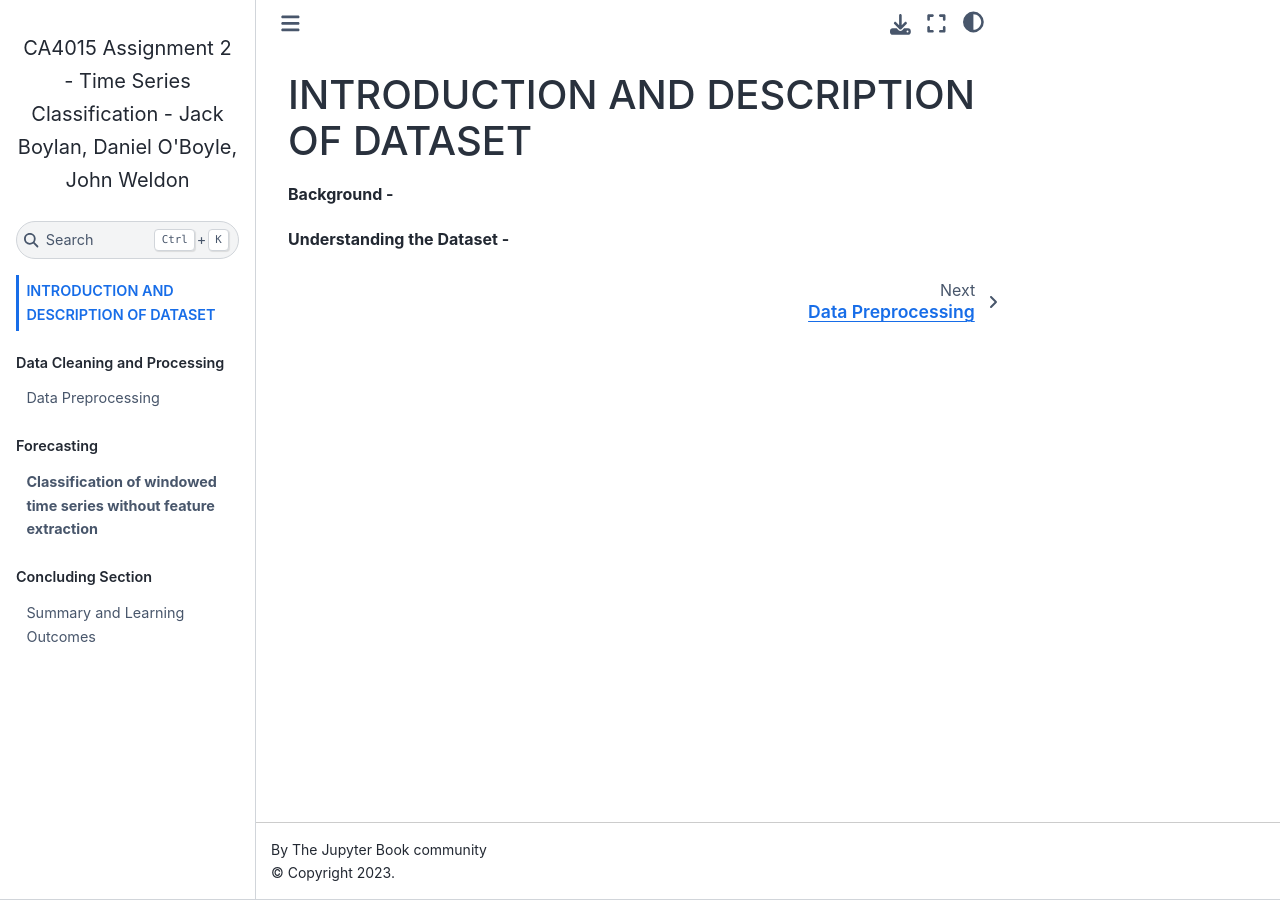
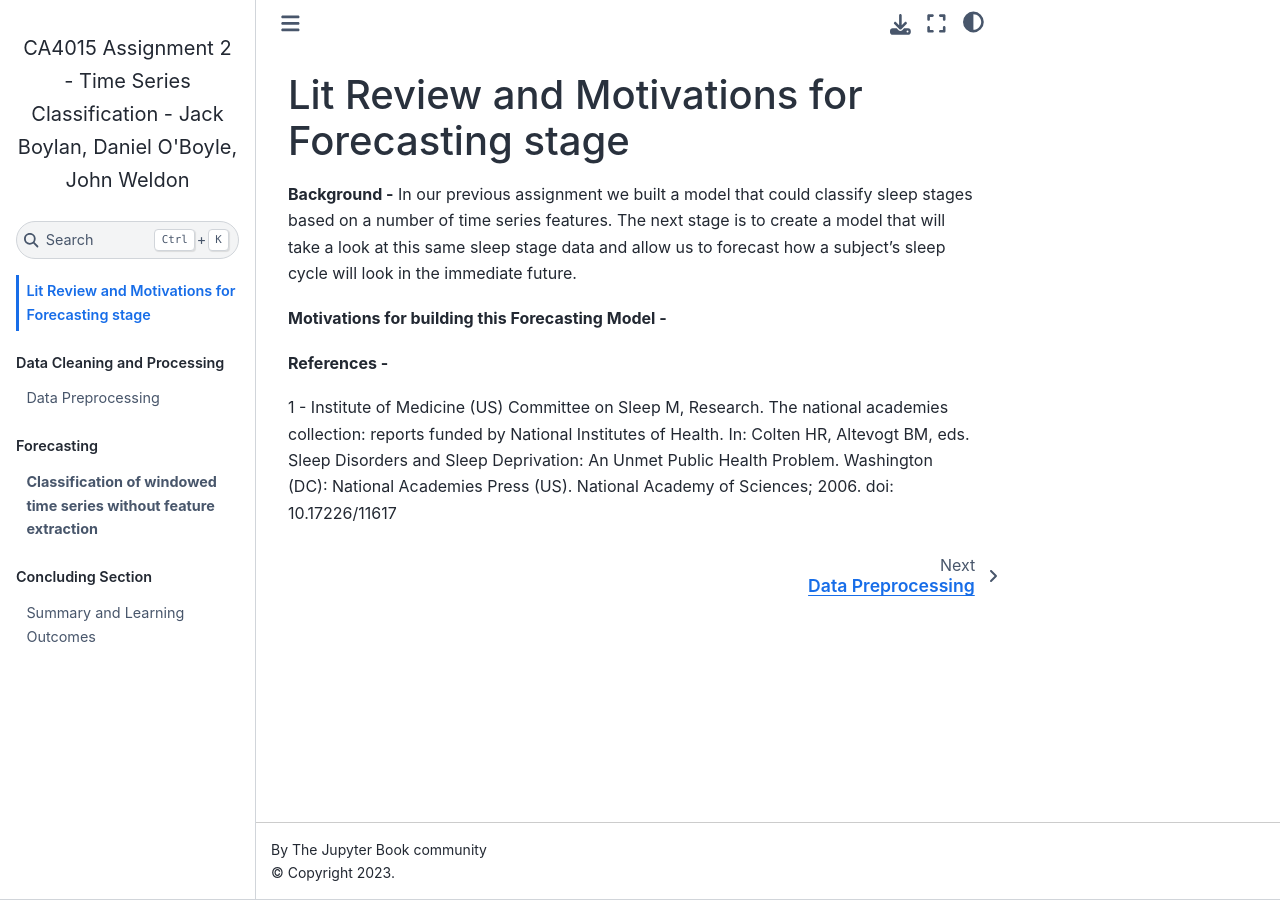
Before and after one commit to weldonj/CA4015_Assignment_3, a Jupyter Book: the page built from Intro_and_Desc_of_Data.md, in a window 1280 px wide. Built offline with Jupyter Book 1.0.4 settings and Sphinx 7.4.7 and the Sphinx Book theme 1.1.4, drawn with Linux system fonts in a browser that asks for light colours.

Commit message:
Update Intro_and_Desc_of_Data.md

```diff
--- a/Intro_and_Desc_of_Data.md
+++ b/Intro_and_Desc_of_Data.md
@@ -1,6 +1,17 @@
-## INTRODUCTION AND DESCRIPTION OF DATASET
+## Lit Review and Motivations for Forecasting stage
 
 **Background -**
+In our previous assignment we built a model that could classify sleep stages based on a number of time series features. The next stage is to create a model that will take a look at this same sleep stage data and allow us to forecast how a subject's sleep cycle will look in the immediate future.
+
+**Motivations for building this Forecasting Model -**
 
 
-**Understanding the Dataset -**
+
+**References -**
+
+1 - Institute of Medicine (US) Committee on Sleep M, Research.
+    The national academies collection: reports funded by
+    National Institutes of Health. In: Colten HR, Altevogt BM, eds.
+    Sleep Disorders and Sleep Deprivation: An Unmet Public Health
+    Problem. Washington (DC): National Academies Press (US).
+    National Academy of Sciences; 2006. doi: 10.17226/11617
```
